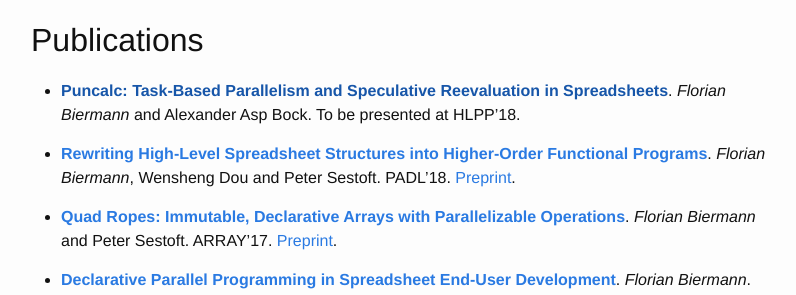
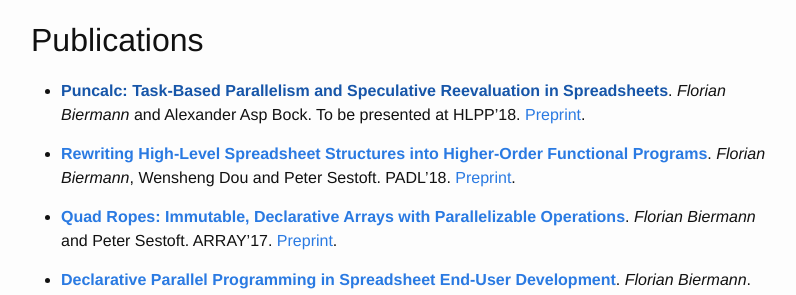
Before and after one commit to fbie/fbie.github.io, a Jekyll site: the page built from about.md, in a window 1280 px wide and 900 px high, scrolled down 1704 px. Shown: the part 154-449 px from the top of the window, without its empty margins (239-1035 px from the left). Built offline with Jekyll 4.4.1, drawn with Linux system fonts in a browser that asks for light colours.

Commit message:
Attempt to add a preprint version of HLPP18 article

```diff
--- a/about.md
+++ b/about.md
@@ -61,7 +61,7 @@ The results of my PhD project do not only apply to spreadsheets but may be inter
 
 ## Publications ##
 
--   **[Puncalc: Task-Based Parallelism and Speculative Reevaluation in Spreadsheets]()**. *Florian Biermann* and Alexander Asp Bock. To be presented at HLPP'18.
+-   **[Puncalc: Task-Based Parallelism and Speculative Reevaluation in Spreadsheets]()**. *Florian Biermann* and Alexander Asp Bock. To be presented at HLPP'18. [Preprint](files/hlpp18.pdf).
 
 
 -   **[Rewriting High-Level Spreadsheet Structures into Higher-Order Functional Programs](https://doi.org/10.1007/978-3-319-73305-0_2)**.
```
Also changed, not shown: 1 other file.
